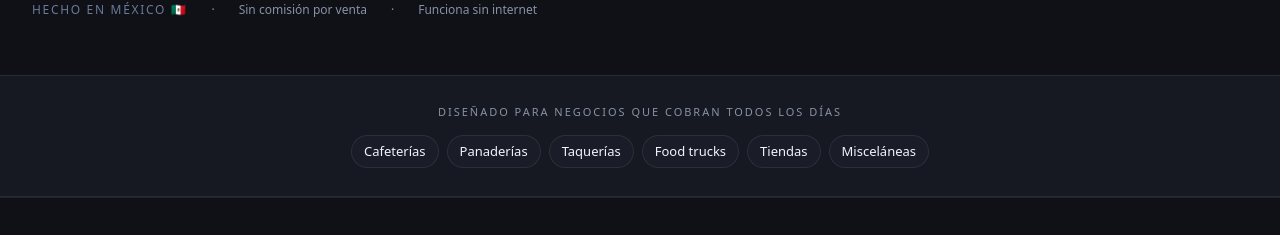
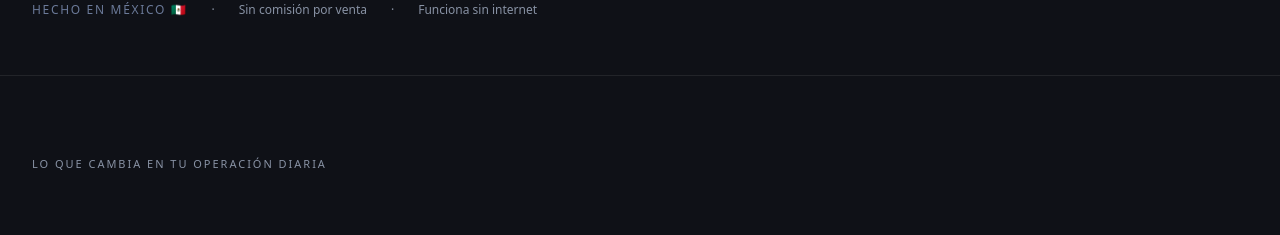
Before and after one commit to ArturoFrancoMozqueda/kova, a React (Vite) app in the folder frontend/: page / in a window 1280 px wide. Shown: the part 698-933 px from the top of the page. Built offline with nearby package versions, Linux system fonts and the light colour scheme; no server answers.

Commit message:
landign page

```diff
--- a/frontend/src/i18n/messages.ts
+++ b/frontend/src/i18n/messages.ts
@@ -15,17 +15,6 @@ export const copy = {
       login: "Iniciar sesión",
       goToDashboard: "Ir al dashboard",
       createAccount: "Crear mi POS gratis",
-    },
-    socialProof: {
-      eyebrow: "Diseñado para negocios que cobran todos los días",
-      categories: [
-        "Cafeterías",
-        "Panaderías",
-        "Taquerías",
-        "Food trucks",
-        "Tiendas",
-        "Misceláneas",
-      ],
     },
     hero: {
       titlePart1: "Deja de operar a ciegas.",
--- a/frontend/src/routes/Home.tsx
+++ b/frontend/src/routes/Home.tsx
@@ -447,71 +447,6 @@ function HeroDemo() {
         </div>
       ))}
     </div>
-  );
-}
-
-/* ─── SocialProof ────────────────────────────────────────────────────────── */
-function SocialProof() {
-  const sp = t.socialProof;
-  return (
-    <section
-      aria-label={sp.eyebrow}
-      style={{
-        padding: "28px 32px",
-        borderTop: "0.5px solid var(--hairline-color)",
-        borderBottom: "0.5px solid var(--hairline-color)",
-        background: "var(--surface-2)",
-      }}
-    >
-      <div
-        style={{
-          maxWidth: 1280,
-          margin: "0 auto",
-          display: "flex",
-          flexDirection: "column",
-          alignItems: "center",
-          gap: 14,
-        }}
-      >
-        <span
-          style={{
-            fontSize: 11,
-            fontWeight: 500,
-            letterSpacing: "0.18em",
-            textTransform: "uppercase",
-            color: "var(--text-muted)",
-            textAlign: "center",
-          }}
-        >
-          {sp.eyebrow}
-        </span>
-        <div
-          style={{
-            display: "flex",
-            flexWrap: "wrap",
-            justifyContent: "center",
-            gap: 8,
-          }}
-        >
-          {sp.categories.map((c) => (
-            <span
-              key={c}
-              style={{
-                fontSize: 13,
-                fontWeight: 500,
-                padding: "6px 12px",
-                borderRadius: 999,
-                background: "var(--surface)",
-                border: "0.5px solid var(--hairline-color)",
-                color: "var(--page-fg)",
-              }}
-            >
-              {c}
-            </span>
-          ))}
-        </div>
-      </div>
-    </section>
   );
 }
 
@@ -1446,7 +1381,6 @@ export default function Home(): ReactNode {
       <Navbar primaryTarget={primaryTarget} isAuthenticated={isAuthenticated} />
       <main>
         <Hero primaryTarget={primaryTarget} />
-        <SocialProof />
         <ThreeNodes />
         <WhyKova />
         <POSShowcase />
```
